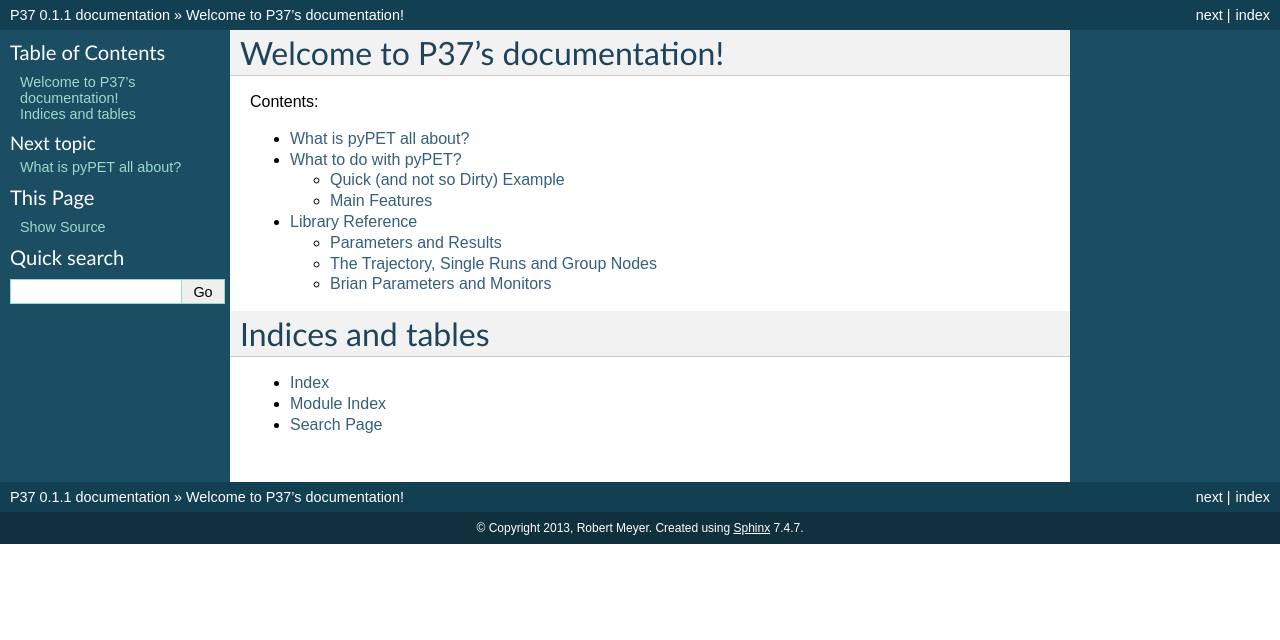
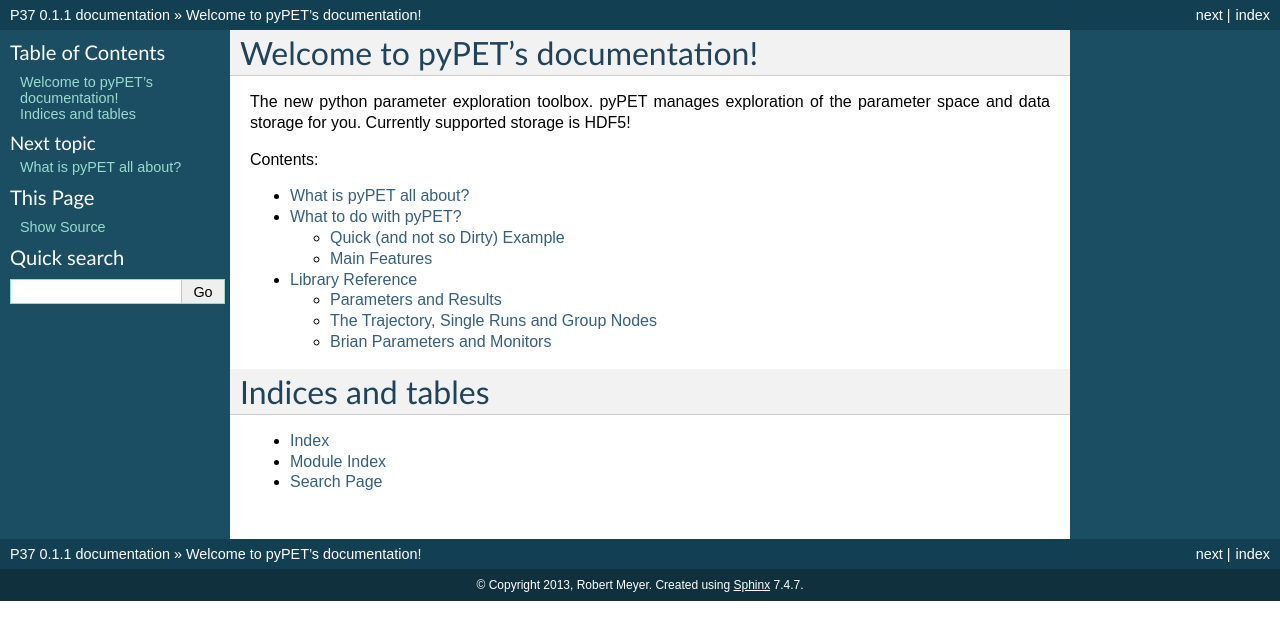
Before and after one commit to SmokinCaterpillar/pypet, a Sphinx documentation site: the page built from doc/source/index.rst, in a window 1280 px wide. Shown: the top 640 px of the page. Built offline with Sphinx 7.4.7, drawn with Linux system fonts in a browser that asks for light colours.

Commit message:
more documentation

```diff
--- a/doc/source/index.rst
+++ b/doc/source/index.rst
@@ -3,8 +3,11 @@
    You can adapt this file completely to your liking, but it should at least
    contain the root `toctree` directive.
 
-Welcome to P37's documentation!
+Welcome to pyPET's documentation!
 ===============================
+
+The new python parameter exploration toolbox. pyPET manages exploration of the parameter space and
+data storage for you. Currently supported storage is HDF5!
 
 Contents:
 
```
